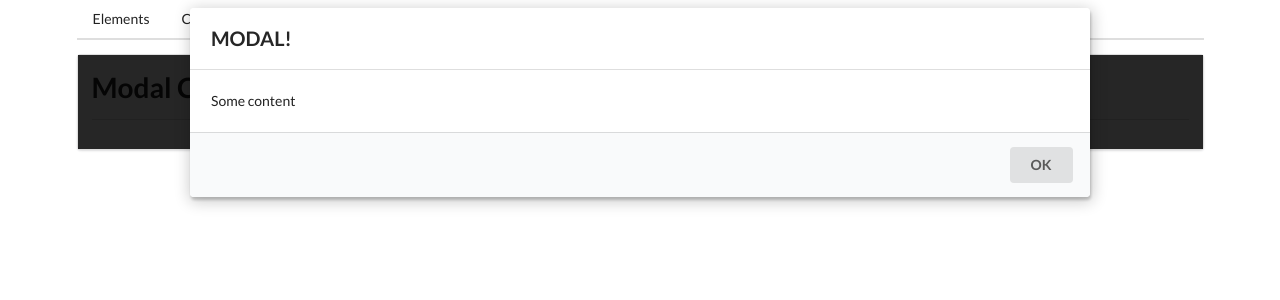
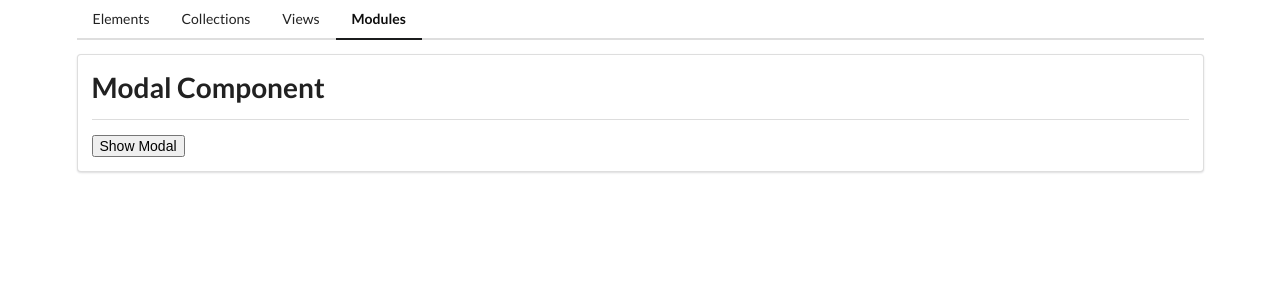
Before and after one commit to Terrence-Me/components-ng, an Angular app: page /mods in a window 1280 px wide. Shown: the top 300 px of the page. Built offline with nearby package versions, Linux system fonts and the light colour scheme.

Commit message:
implement modal

```diff
--- a/src/app/mods/modal/modal.component.html
+++ b/src/app/mods/modal/modal.component.html
@@ -1,6 +1,6 @@
-<div class="ui dimmer visible active">
-    <div class="ui modal visible active">
-        <i class="close icon"></i>
+<div (click)="onCloseClick()" class="ui dimmer visible active">
+    <div (click)="$event.stopPropagation()" class="ui modal visible active">
+        <i (click)="onCloseClick()" class="close icon"></i>
         <div class="header">
             MODAL!
         </div>
@@ -8,7 +8,7 @@
             <p> Some content</p>
         </div>
         <div class="actions">
-            <button class="ui button">OK</button>
+            <button (click)="onCloseClick()" class="ui button">OK</button>
         </div>
     </div>
 </div>
--- a/src/app/mods/modal/modal.component.ts
+++ b/src/app/mods/modal/modal.component.ts
@@ -1,10 +1,32 @@
-import { Component } from '@angular/core';
+import {
+  Component,
+  OnInit,
+  ElementRef,
+  Output,
+  EventEmitter,
+} from '@angular/core';
 
 @Component({
   selector: 'app-modal',
   templateUrl: './modal.component.html',
-  styleUrls: ['./modal.component.css']
+  styleUrls: ['./modal.component.css'],
 })
-export class ModalComponent {
+export class ModalComponent implements OnInit {
+  @Output() close = new EventEmitter();
 
+  constructor(private el: ElementRef) {
+    console.log(this.el.nativeElement);
+  }
+
+  ngOnInit() {
+    document.body.appendChild(this.el.nativeElement);
+  }
+
+  ngOnDestroy() {
+    this.el.nativeElement.remove();
+  }
+
+  onCloseClick() {
+    this.close.emit();
+  }
 }
--- a/src/app/mods/mods-home/mods-home.component.html
+++ b/src/app/mods/mods-home/mods-home.component.html
@@ -1,4 +1,5 @@
 <app-divider>
     Modal Component
 </app-divider>
-<app-modal></app-modal>
+<button (click)="onClick()">Show Modal</button>
+<app-modal (close)="onClick()" *ngIf="modalOpen"></app-modal>
--- a/src/app/mods/mods-home/mods-home.component.ts
+++ b/src/app/mods/mods-home/mods-home.component.ts
@@ -1,10 +1,13 @@
-import { Component } from '@angular/core';
+import { Component, Input } from '@angular/core';
 
 @Component({
   selector: 'app-mods-home',
   templateUrl: './mods-home.component.html',
-  styleUrls: ['./mods-home.component.css']
+  styleUrls: ['./mods-home.component.css'],
 })
 export class ModsHomeComponent {
-
+  modalOpen = false;
+  onClick() {
+    this.modalOpen = !this.modalOpen;
+  }
 }
```
